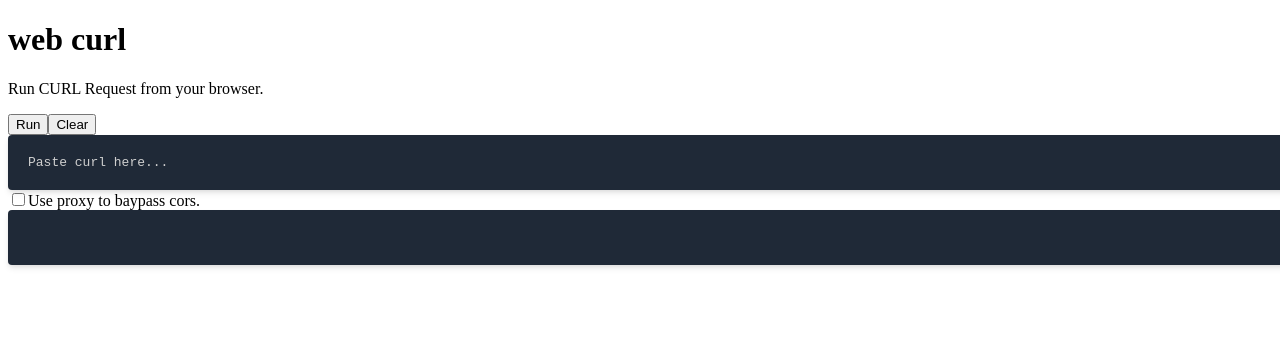
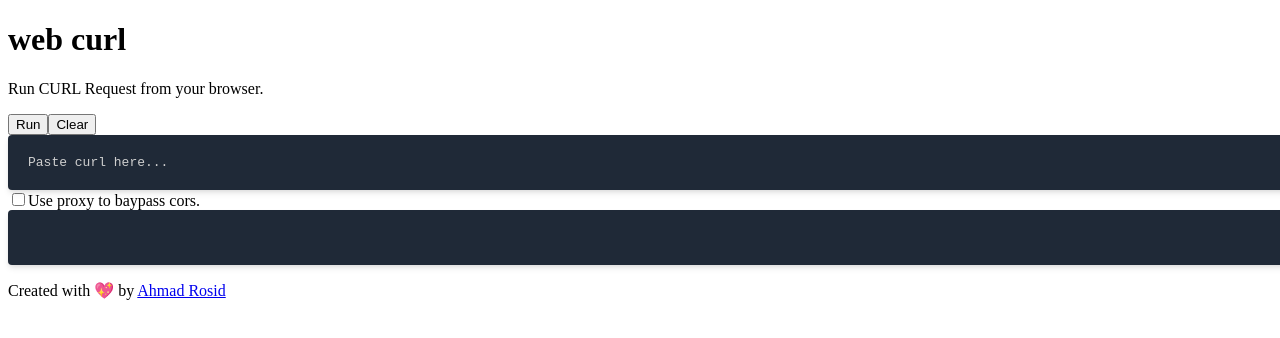
Before and after one commit to ahmadrosid/curly, a Next.js app: page / in a window 1280 px wide. Shown: the top 338 px of the page. Built offline with nearby package versions, Linux system fonts and the light colour scheme.

Commit message:
feat: add footer

```diff
--- a/pages/index.js
+++ b/pages/index.js
@@ -69,7 +69,7 @@ export default function Home() {
         url: '/api/proxy',
         method: 'POST',
         headers: {
-          "content-type":"application/json"
+          "content-type": "application/json"
         }
       }
       request = proxy
@@ -124,8 +124,11 @@ export default function Home() {
             <textarea ref={codeMirrorRefOut}></textarea>
           </div>
         </div>
+      </main>
 
-      </main>
+      <footer className="text-center">
+        <p className="text-gray-600">Created with 💖 by <a href="https://ahmadrosid.com">Ahmad Rosid</a></p>
+      </footer>
     </div>
   )
 }
```
